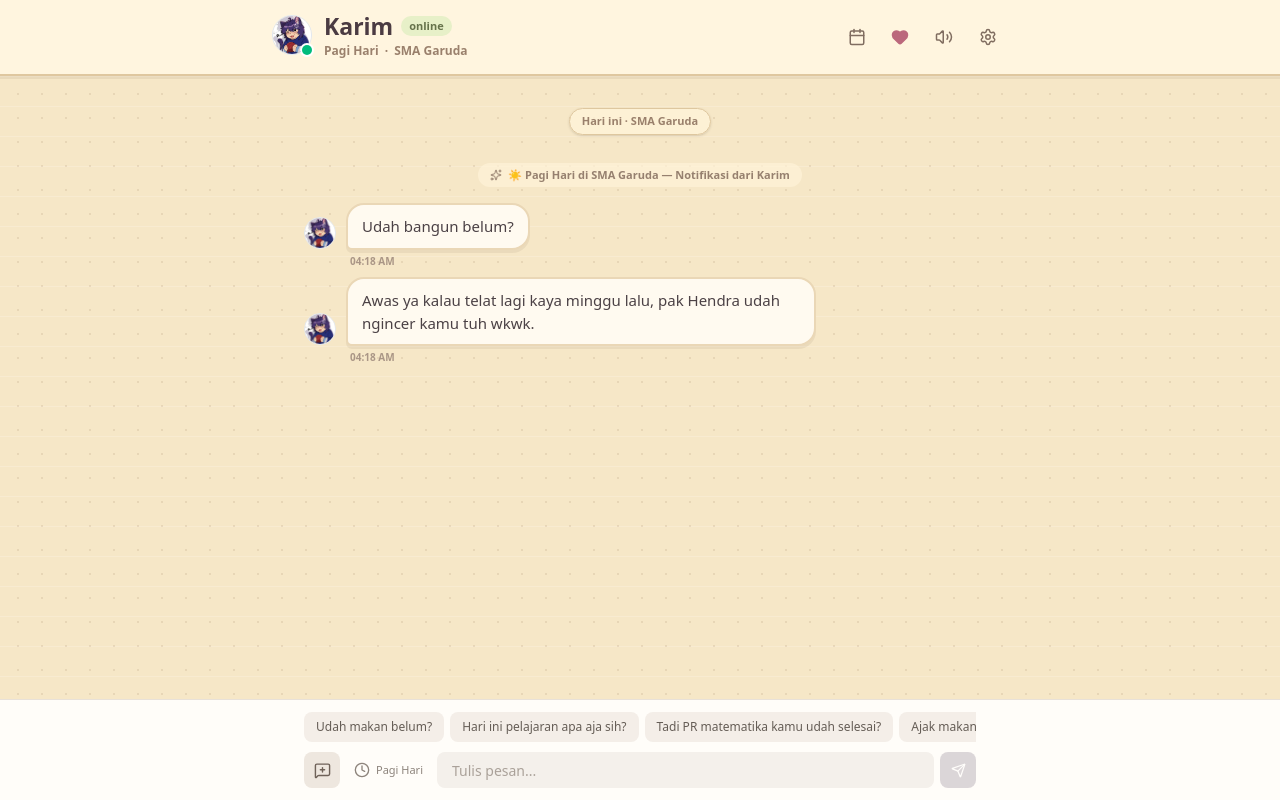
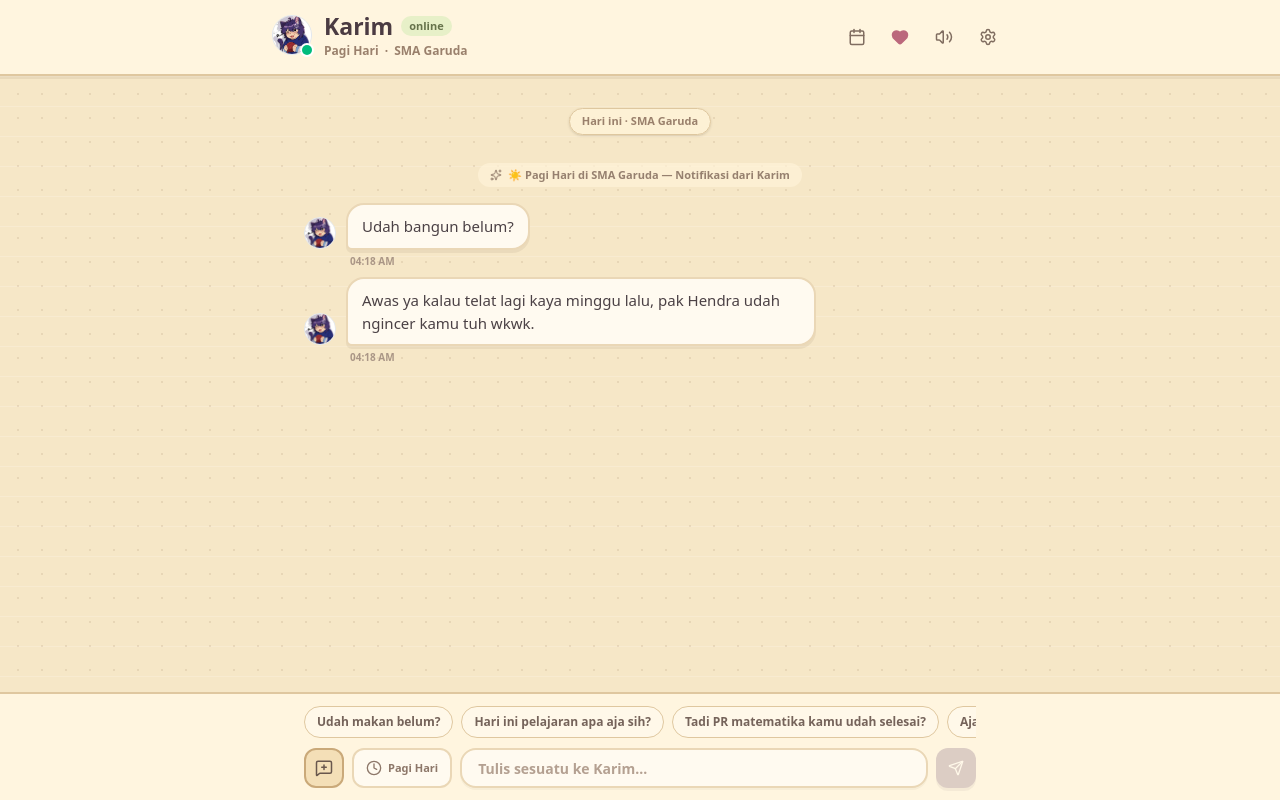
Before and after one commit to Syraku/Karim, a React (Vite) app: page / in a window 1280 px wide. Both pictures are taken after a click on the button 322 px from the left and 770 px from the top of the page. Built offline with nearby package versions, Linux system fonts and the light colour scheme.

Commit message:
Polish Karim message composer to match playful chat theme

```diff
--- a/src/components/MessageInput.tsx
+++ b/src/components/MessageInput.tsx
@@ -17,12 +17,7 @@ const QUICK_SUGGESTIONS = [
   'Kamu kok perhatian banget sih hari ini?',
 ];
 
-export const MessageInput: React.FC<MessageInputProps> = ({
-  onSendMessage,
-  disabled,
-  onOpenEvents,
-  currentPeriodName,
-}) => {
+export const MessageInput: React.FC<MessageInputProps> = ({ onSendMessage, disabled, onOpenEvents, currentPeriodName }) => {
   const [text, setText] = useState('');
   const [showSuggestions, setShowSuggestions] = useState(false);
 
@@ -40,70 +35,34 @@ export const MessageInput: React.FC<MessageInputProps> = ({
   };
 
   return (
-    <div className="shrink-0 bg-[#fffdf9] dark:bg-[#171719] border-t border-[#e8e1d8] dark:border-zinc-800 px-3 sm:px-5 py-3">
-      <div className="max-w-2xl mx-auto">
+    <div className="shrink-0 border-t-2 border-[#dfc79f] bg-[#fff5df] px-3 py-3 sm:px-5">
+      <div className="mx-auto max-w-2xl">
         {showSuggestions && (
-          <div className="flex gap-1.5 overflow-x-auto pb-2.5 scrollbar-none">
+          <div className="flex gap-2 overflow-x-auto pb-2.5 scrollbar-none">
             {QUICK_SUGGESTIONS.map((suggestion) => (
-              <button
-                key={suggestion}
-                type="button"
-                onClick={() => {
-                  setText(suggestion);
-                  setShowSuggestions(false);
-                }}
-                className="shrink-0 text-[12px] text-[#655d56] dark:text-zinc-300 bg-[#f4eee8] dark:bg-zinc-800 hover:bg-[#ece4dc] dark:hover:bg-zinc-700 px-3 py-1.5 rounded-lg transition-colors"
-              >
+              <button key={suggestion} type="button" onClick={() => { setText(suggestion); setShowSuggestions(false); }} className="shrink-0 rounded-full border border-[#dfc79f] bg-[#fff8e9] px-3 py-1.5 text-[12px] font-semibold text-[#75635a] transition hover:-translate-y-0.5 hover:bg-white">
                 {suggestion}
               </button>
             ))}
           </div>
         )}
 
-        <div className="flex items-center gap-1.5">
-          <button
-            type="button"
-            onClick={() => setShowSuggestions(!showSuggestions)}
-            className={`w-9 h-9 flex items-center justify-center rounded-lg transition-colors ${
-              showSuggestions
-                ? 'bg-[#eee7df] dark:bg-zinc-800 text-[#6f6259] dark:text-zinc-200'
-                : 'text-[#8d847c] dark:text-zinc-500 hover:bg-[#f5efe9] dark:hover:bg-zinc-800'
-            }`}
-            title="Ide obrolan"
-          >
-            <MessageSquarePlus className="w-[17px] h-[17px]" />
+        <div className="flex items-center gap-2">
+          <button type="button" onClick={() => setShowSuggestions(!showSuggestions)} className={`flex h-10 w-10 shrink-0 items-center justify-center rounded-xl border-2 transition ${showSuggestions ? 'border-[#caa979] bg-[#f4dfb7] text-[#69574d]' : 'border-[#ead7b6] bg-[#fffaf0] text-[#8d7769] hover:bg-white'}`} title="Ide obrolan">
+            <MessageSquarePlus size={18} />
           </button>
 
-          <button
-            type="button"
-            onClick={onOpenEvents}
-            className="hidden sm:flex h-9 items-center gap-1.5 px-2 text-[11px] text-[#8d847c] dark:text-zinc-500 hover:bg-[#f5efe9] dark:hover:bg-zinc-800 rounded-lg transition-colors"
-            title="Ganti suasana"
-          >
-            <Clock className="w-4 h-4" />
+          <button type="button" onClick={onOpenEvents} className="hidden h-10 items-center gap-1.5 rounded-xl border-2 border-[#ead7b6] bg-[#fffaf0] px-3 text-[11px] font-bold text-[#8d7769] transition hover:bg-white sm:flex" title="Ganti suasana">
+            <Clock size={16} />
             <span>{currentPeriodName}</span>
           </button>
 
-          <div className="flex-1 relative">
-            <input
-              type="text"
-              value={text}
-              onChange={(e) => setText(e.target.value)}
-              onKeyDown={handleKeyDown}
-              disabled={disabled}
-              placeholder={disabled ? 'Karim sedang mengetik...' : 'Tulis pesan...'}
-              className="w-full h-9 bg-[#f4f0eb] dark:bg-[#222225] text-[#2c2926] dark:text-zinc-100 placeholder-[#aaa199] dark:placeholder-zinc-600 text-[14px] px-3.5 rounded-lg border border-transparent focus:outline-none focus:bg-white dark:focus:bg-zinc-900 focus:border-[#d8cec3] dark:focus:border-zinc-700 transition-colors disabled:opacity-60"
-            />
+          <div className="relative flex-1">
+            <input type="text" value={text} onChange={(e) => setText(e.target.value)} onKeyDown={handleKeyDown} disabled={disabled} placeholder={disabled ? 'Karim lagi ngetik...' : 'Tulis sesuatu ke Karim...'} className="h-10 w-full rounded-2xl border-2 border-[#ead7b6] bg-[#fffaf0] px-4 text-[14px] font-semibold text-[#4b4145] placeholder-[#b4a091] shadow-[0_2px_0_rgba(101,76,51,.05)] outline-none transition focus:border-[#cba875] focus:bg-white disabled:opacity-60" />
           </div>
 
-          <button
-            type="button"
-            onClick={handleSend}
-            disabled={!text.trim() || disabled}
-            className="w-9 h-9 flex items-center justify-center bg-[#756579] hover:bg-[#685a6d] text-white rounded-lg transition-colors disabled:opacity-25 disabled:cursor-not-allowed active:scale-95"
-            title="Kirim pesan"
-          >
-            <Send className="w-[15px] h-[15px]" />
+          <button type="button" onClick={handleSend} disabled={!text.trim() || disabled} className="flex h-10 w-10 shrink-0 items-center justify-center rounded-xl bg-[#8d7288] text-white shadow-[0_3px_0_rgba(75,54,70,.18)] transition hover:-translate-y-0.5 hover:bg-[#7d6479] disabled:cursor-not-allowed disabled:opacity-30" title="Kirim pesan">
+            <Send size={16} />
           </button>
         </div>
       </div>
```
